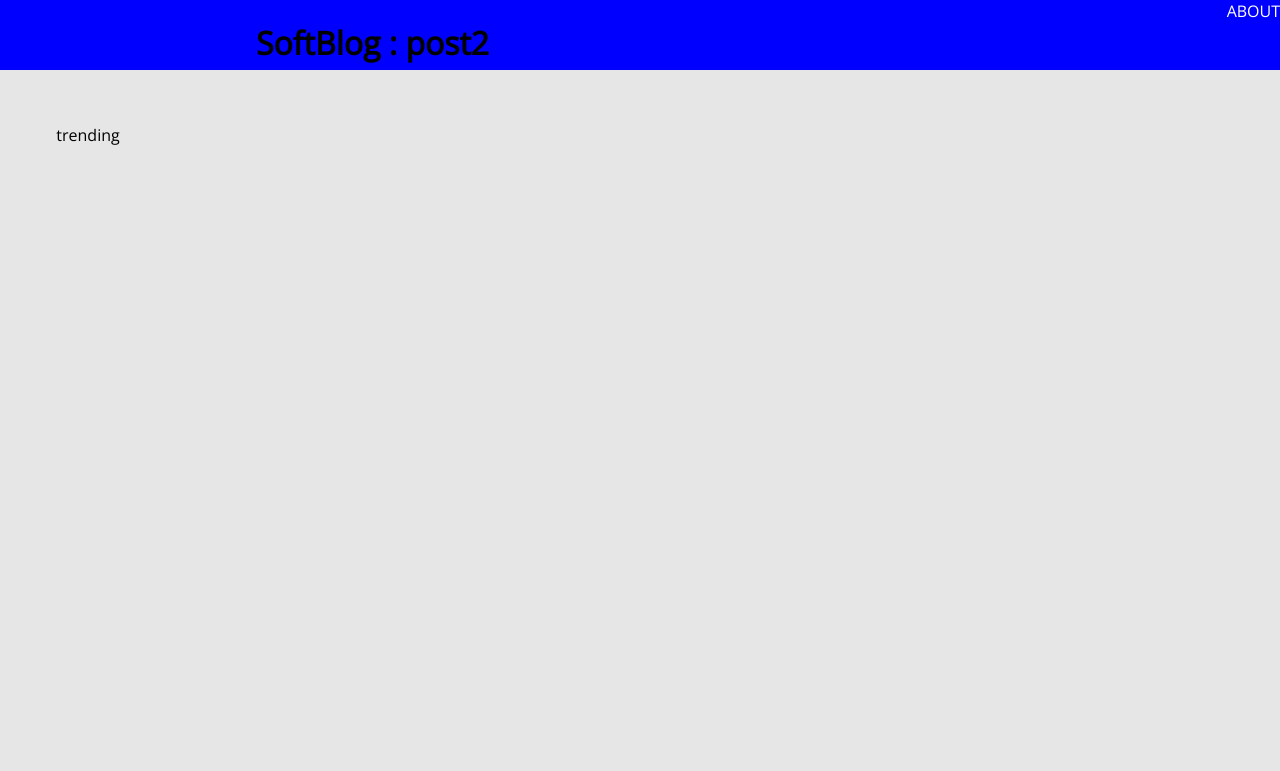
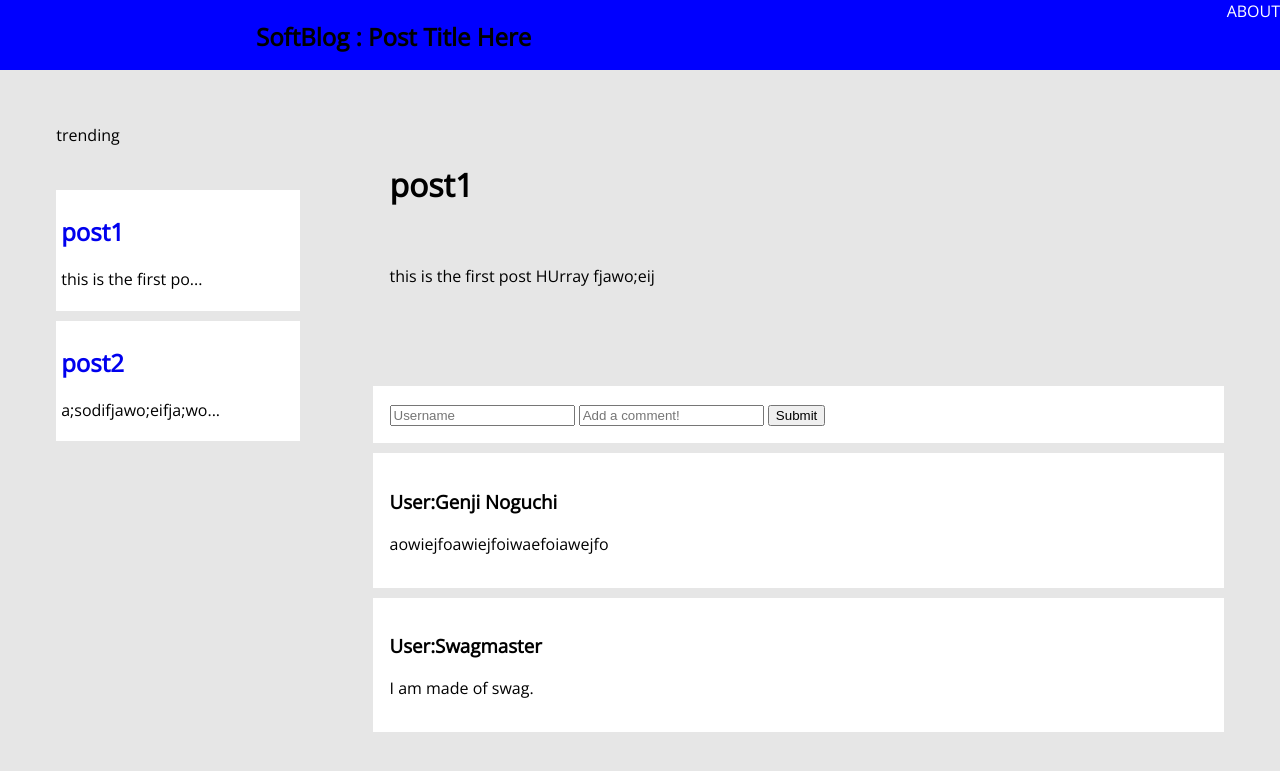
Before and after one commit to sadmanf/miniblog, a Flask app: page /1 in a window 1280 px wide. Shown: the top 771 px of the page. Run offline with Flask 2, Linux system fonts and the light colour scheme.

Commit message:
static structure works

```diff
--- a/flaskr/app.py
+++ b/flaskr/app.py
@@ -6,7 +6,7 @@ import time
 
 app = Flask(__name__)
 
-posts = [("post1", "this is the first post HUrray fjawo;eij"), ("post2", "a;sodifjawo;eifja;woeifjaw;oeifjas;ldkfjha;skdjfhalskdjfhalskdjfhaskldjf")]
+posts = [("qwerty","post1", "this is the first post HUrray fjawo;eij", [("Genji Noguchi","aowiejfoawiejfoiwaefoiawejfo"),("Swagmaster", "I am made of swag.")]), ("1a2bc3f","post2", "a;sodifjawo;eifja;woeifjaw;oeifjas;ldkfjha;skdjfhalskdjfhalskdjfhaskldjf",[("Super commenter","Comment 1"),("Even bigger commenter than ^","Massive comment")])]
 
 #Must Run Commit After Function is called
 def addPost (postdata, txtpostdata, time, pID, curs):
@@ -69,7 +69,16 @@ def newPost():
 @app.route("/<post_id>")
 def post(post_id=None):
     print "Post ID: " + post_id
-    return render_template("post.html",location=posts[int(post_id)][0])
+    return render_template("post.html",location="Post Title Here",post=posts[0],posts=posts)
+
+@app.route("/<post_id>/new-comment")
+def addComment(post_id=None):
+    #INSERT CODE HERE TO ADD A NEW COMMENT TO THE POST -genji
+    if request.method=='POST':
+        username = request.form('username')
+        content = request.form('comment')
+    return redirect("http://localhost:5000/"+post_id)
+
 
 """
 @app.route("/", methods = ['GET'])
--- a/flaskr/static/main.css
+++ b/flaskr/static/main.css
@@ -100,6 +100,12 @@ a
 {
 	padding: 2% 2%;
 }
+#post-page
+{
+	position: relative;
+	width: 70%;
+	height: 100%;
+}
 .push-right
 {
 	float: right;
--- a/flaskr/templates/base.html
+++ b/flaskr/templates/base.html
@@ -27,9 +27,9 @@
 	<body>
 
 		<div class="header">
-			<h1 class="heading">
+			<h2 class="heading">
 				SoftBlog : {{ location }}
-			</h1>
+			</h2>
 			<div class="links">
 				<a style="color: white" class="greylink" href="#">
 					ABOUT
@@ -44,11 +44,27 @@
 		<div id="trending" class="push-left post">
 			trending
 			<br><br><br>
-			{% for post in trending %}
+			{% for post in posts %}
+
+
+
+
+
+
+			<!-- CHANGE POSTS TO TRENDING -->
+
+
+
+
+
+
+
 			<div class="card post">
-				<h2> {{post[0]}} </h2>
+				<a href="http://localhost:5000/{{post[0]}}">
+				<h2> {{post[1]}} </h2>
+				</a>
 				<p>
-				  {{post[1][0:20]}}...
+				  {{post[2][0:20]}}...
 				</p>
 			</div>
 			{% endfor %}
--- a/flaskr/templates/index.html
+++ b/flaskr/templates/index.html
@@ -14,9 +14,11 @@
 	<br>
 	{% for post in posts %}
 	<div class="card post">
-		<h2> {{post[0]}} </h2>
+		<a href="http://localhost:5000/{{ post[0] }}">
+			<h2> {{post[1]}} </h2>
+		</a>
 		<p>
-		  {{post[1][0:75]}}...
+		  {{post[2][0:75]}}...
 		</p>
 	</div>
 	{% endfor %}
--- a/flaskr/templates/post.html
+++ b/flaskr/templates/post.html
@@ -2,7 +2,33 @@
 
 
 {% block content %}
+<div id="post-page" class="push-right post">
+	<div class="post">
+		<h1>
+			<!-- Post title -->
+			{{ post[1] }}
+		</h1>
+		<br>
+		<p>{{ post[2] }}</p>
+		<br><br><br>
+	</div>
 
+	<div id="comments">
+		<div class="comment card post">
+			<form action="localhost:5000/{{ post[0] }}/new-comment" method="POST">
+				<input type="text" name="username" placeholder="Username">
+				<input name="comment" placeholder="Add a comment!"></input>
+				<input type="submit" value="Submit">
+			</form>
+		</div>
+		{% for comment in post[3] %}
+			<div class="comment card post">
+				<h3>User:{{ comment[0] }}</h3>
+				<p>{{ comment[1] }}
+			</div>
+		{% endfor %}
+	</div>
+</div>
 
 
 {% endblock %}
```
